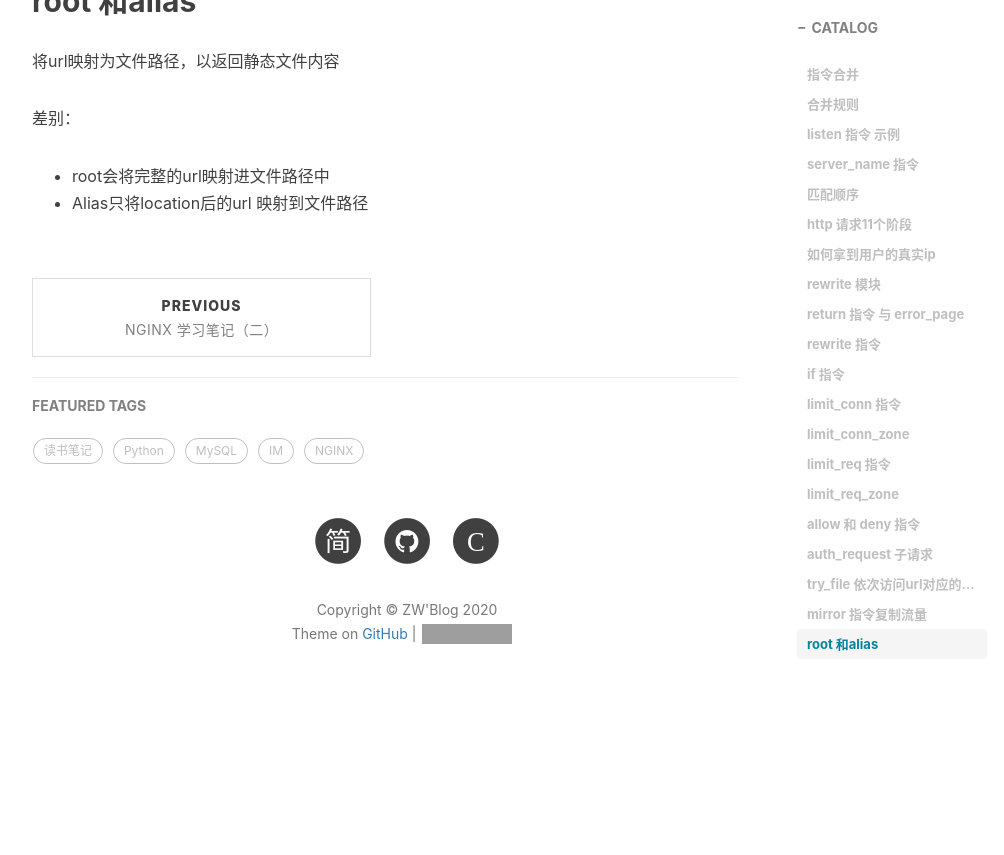
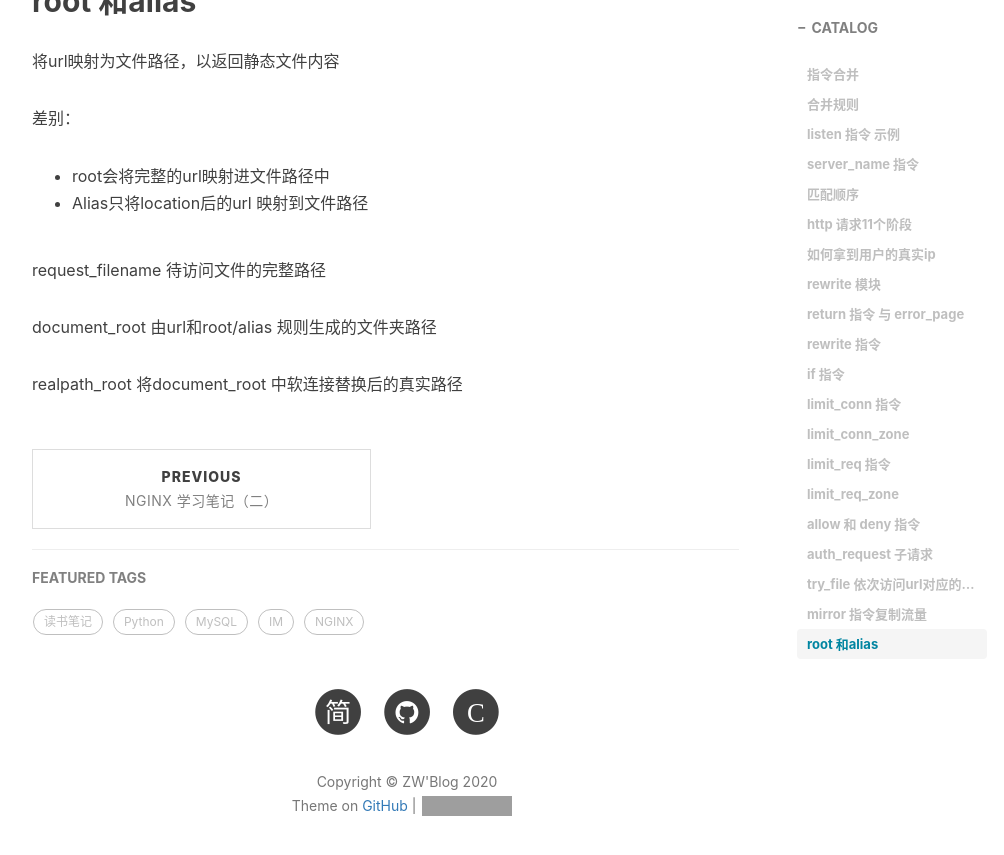
Before and after one commit to GitZW/gitzw.github.io, a Jekyll site: the page built from _posts/2020-11-11-nginx学习笔记三.md, in a window 1280 px wide and 900 px high, scrolled down 5774 px. Shown: the top 855 px of the window, without its empty margins (233-1237 px from the left). Built offline with Jekyll 4.4.1, drawn with Linux system fonts in a browser that asks for light colours; nearby versions of some CDN libraries; comment, search, counter and statistics services are not loaded; before the commit the page ends 6512 px from its top, so only the background shows below that; grey boxes are pictures that could not be loaded.

Commit message:
nginx 学习笔记三

```diff
--- a/_posts/2020-11-11-nginx学习笔记三.md
+++ b/_posts/2020-11-11-nginx学习笔记三.md
@@ -242,3 +242,9 @@ mirror_request_body 是否转发body
 差别：
 * root会将完整的url映射进文件路径中
 * Alias只将location后的url 映射到文件路径
+
+request_filename 待访问文件的完整路径
+
+document_root 由url和root/alias 规则生成的文件夹路径
+
+realpath_root 将document_root 中软连接替换后的真实路径
```
